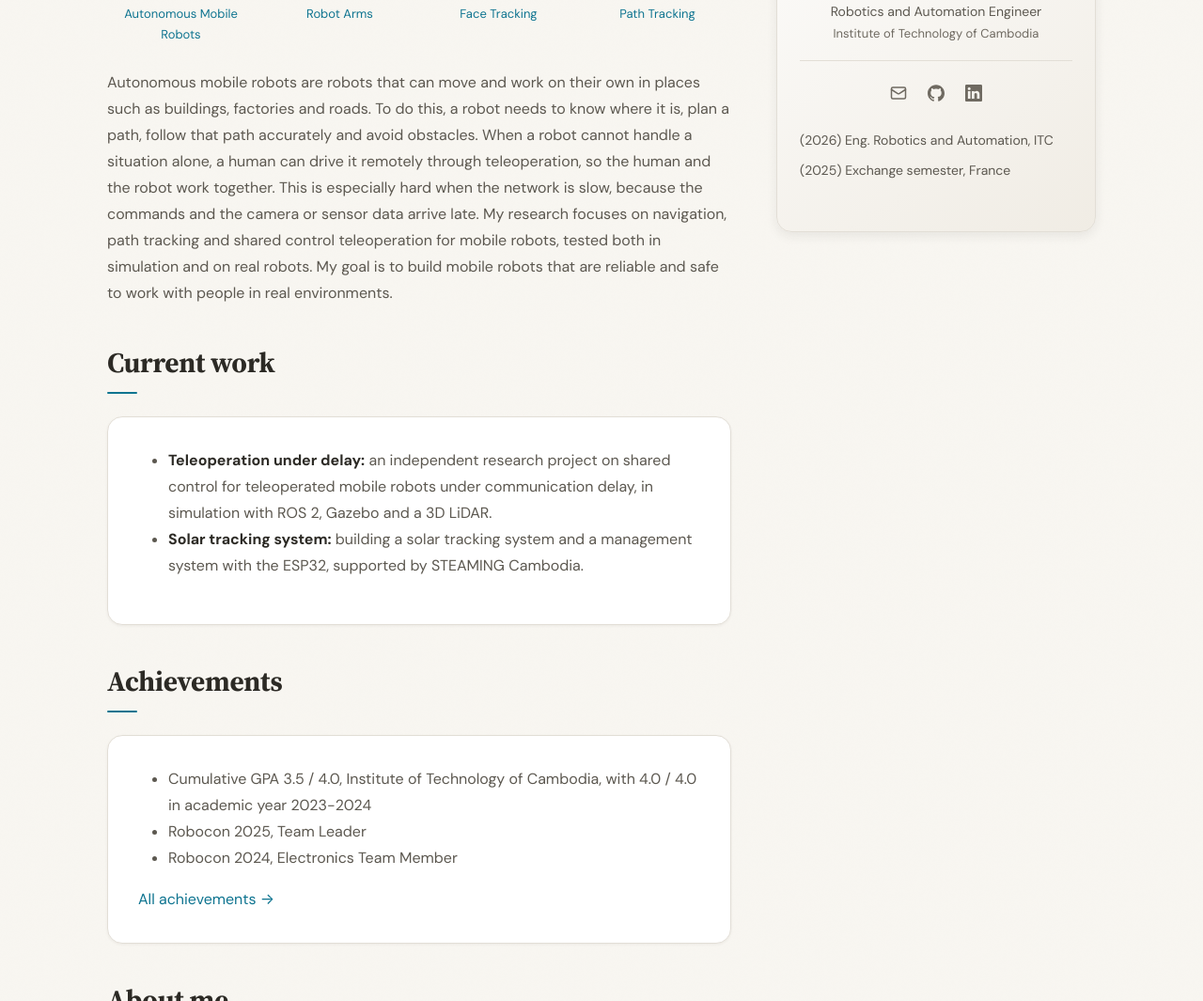
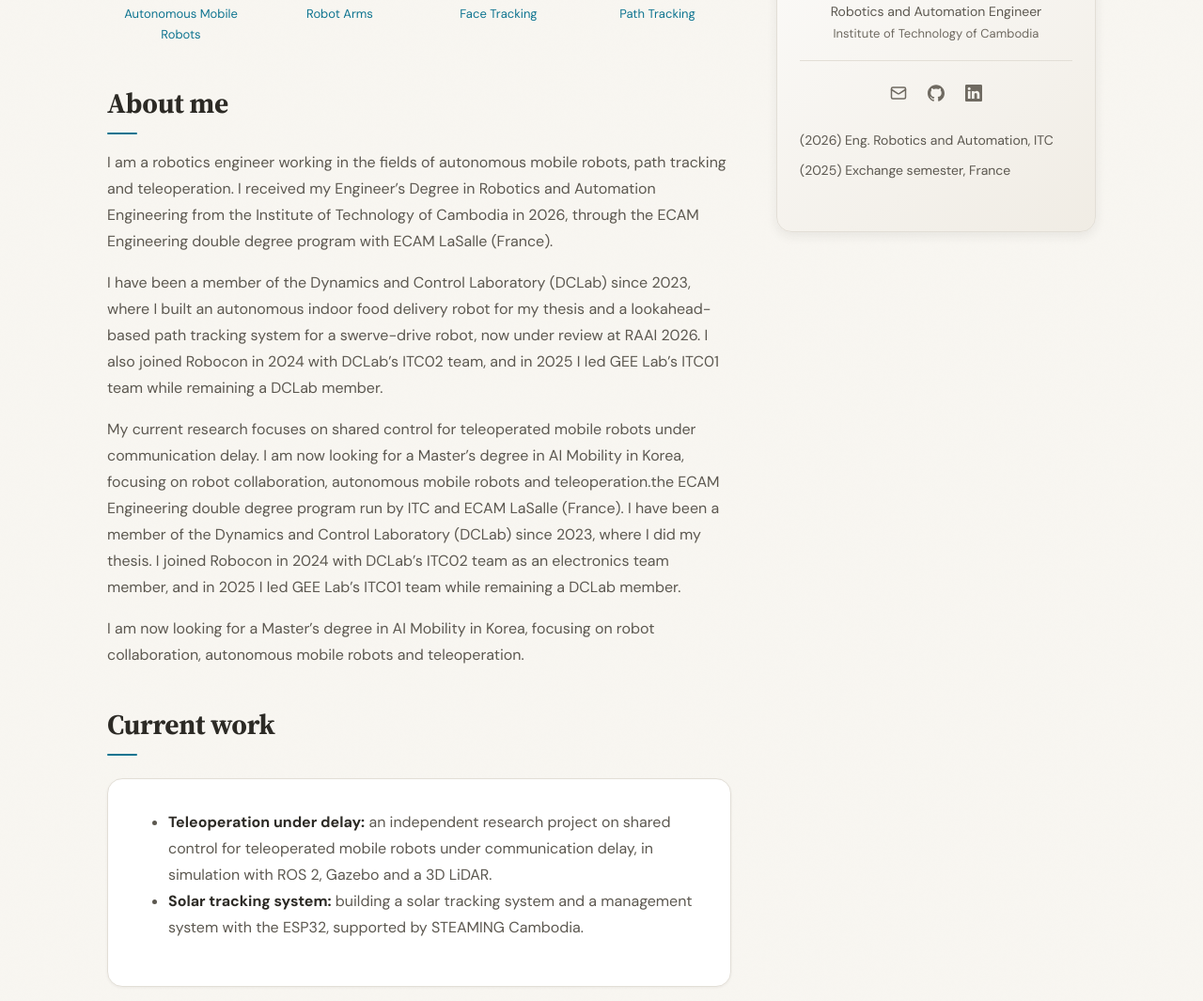
Before and after one commit to din-sopheak-panha/din-sopheak-panha.github.io, a Jekyll site: the page built from _pages/home.md, in a window 1280 px wide and 1400 px high, cut to the strip 335-1400 px from the top of the window. Shown: the whole strip at 94% size. Built offline with Jekyll 4.4.1, drawn with Linux system fonts in a browser that asks for light colours; some of the changed text lies outside the part shown.

Commit message:
Update home.md

```diff
--- a/_pages/home.md
+++ b/_pages/home.md
@@ -26,8 +26,14 @@ permalink: /
 </a>
 </div>
 
-Autonomous mobile robots are robots that can move and work on their own in places such as buildings, factories and roads. To do this, a robot needs to know where it is, plan a path, follow that path accurately and avoid obstacles. When a robot cannot handle a situation alone, a human can drive it remotely through teleoperation, so the human and the robot work together. This is especially hard when the network is slow, because the commands and the camera or sensor data arrive late. My research focuses on navigation, path tracking and shared control teleoperation for mobile robots, tested both in simulation and on real robots. My goal is to build mobile robots that are reliable and safe to work with people in real environments.
+## About me
+I am a robotics engineer working in the fields of autonomous mobile robots, path tracking and teleoperation. I received my Engineer’s Degree in Robotics and Automation Engineering from the Institute of Technology of Cambodia in 2026, through the ECAM Engineering double degree program with ECAM LaSalle (France).
 
+I have been a member of the Dynamics and Control Laboratory (DCLab) since 2023, where I built an autonomous indoor food delivery robot for my thesis and a lookahead-based path tracking system for a swerve-drive robot, now under review at RAAI 2026. I also joined Robocon in 2024 with DCLab’s ITC02 team, and in 2025 I led GEE Lab’s ITC01 team while remaining a DCLab member.
+
+My current research focuses on shared control for teleoperated mobile robots under communication delay. I am now looking for a Master’s degree in AI Mobility in Korea, focusing on robot collaboration, autonomous mobile robots and teleoperation.the ECAM Engineering double degree program run by ITC and ECAM LaSalle (France). I have been a member of the Dynamics and Control Laboratory (DCLab) since 2023, where I did my thesis. I joined Robocon in 2024 with DCLab's ITC02 team as an electronics team member, and in 2025 I led GEE Lab's ITC01 team while remaining a DCLab member.
+
+I am now looking for a Master's degree in AI Mobility in Korea, focusing on robot collaboration, autonomous mobile robots and teleoperation.
 ## Current work
 
 <div class="section-card" markdown="0">
@@ -57,12 +63,3 @@ Autonomous mobile robots are robots that can move and work on their own in place
 </ul>
 <p style="margin: var(--space-4) 0 0;"><a href="{{ '/achievements' | relative_url }}">All achievements &rarr;</a></p>
 </div>
-
-## About me
-I am a robotics engineer working in the fields of autonomous mobile robots, path tracking and teleoperation. I received my Engineer’s Degree in Robotics and Automation Engineering from the Institute of Technology of Cambodia in 2026, through the ECAM Engineering double degree program with ECAM LaSalle (France).
-
-I have been a member of the Dynamics and Control Laboratory (DCLab) since 2023, where I built an autonomous indoor food delivery robot for my thesis and a lookahead-based path tracking system for a swerve-drive robot, now under review at RAAI 2026. I also joined Robocon in 2024 with DCLab’s ITC02 team, and in 2025 I led GEE Lab’s ITC01 team while remaining a DCLab member.
-
-My current research focuses on shared control for teleoperated mobile robots under communication delay. I am now looking for a Master’s degree in AI Mobility in Korea, focusing on robot collaboration, autonomous mobile robots and teleoperation.the ECAM Engineering double degree program run by ITC and ECAM LaSalle (France). I have been a member of the Dynamics and Control Laboratory (DCLab) since 2023, where I did my thesis. I joined Robocon in 2024 with DCLab's ITC02 team as an electronics team member, and in 2025 I led GEE Lab's ITC01 team while remaining a DCLab member.
-
-I am now looking for a Master's degree in AI Mobility in Korea, focusing on robot collaboration, autonomous mobile robots and teleoperation.
```
